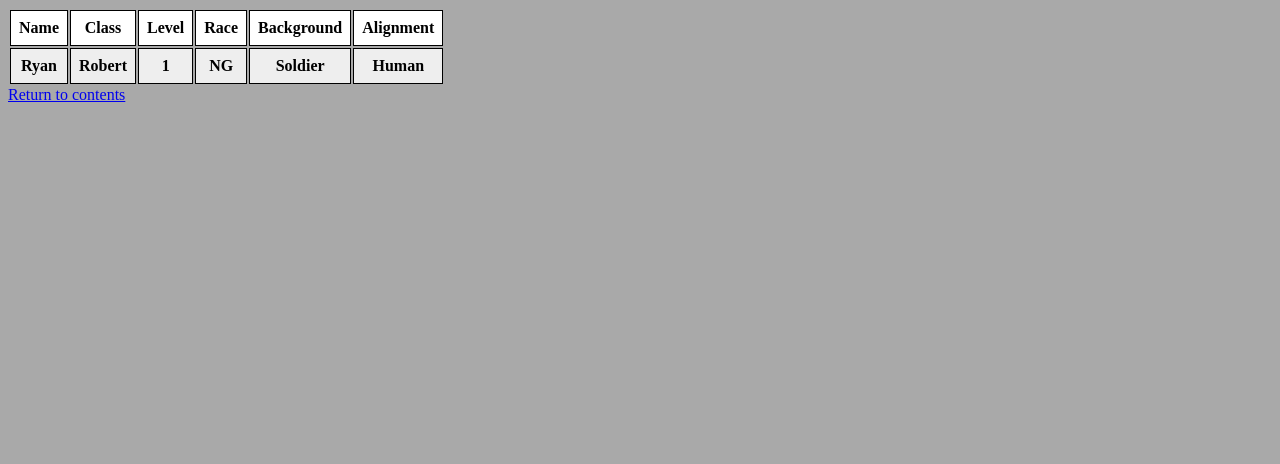
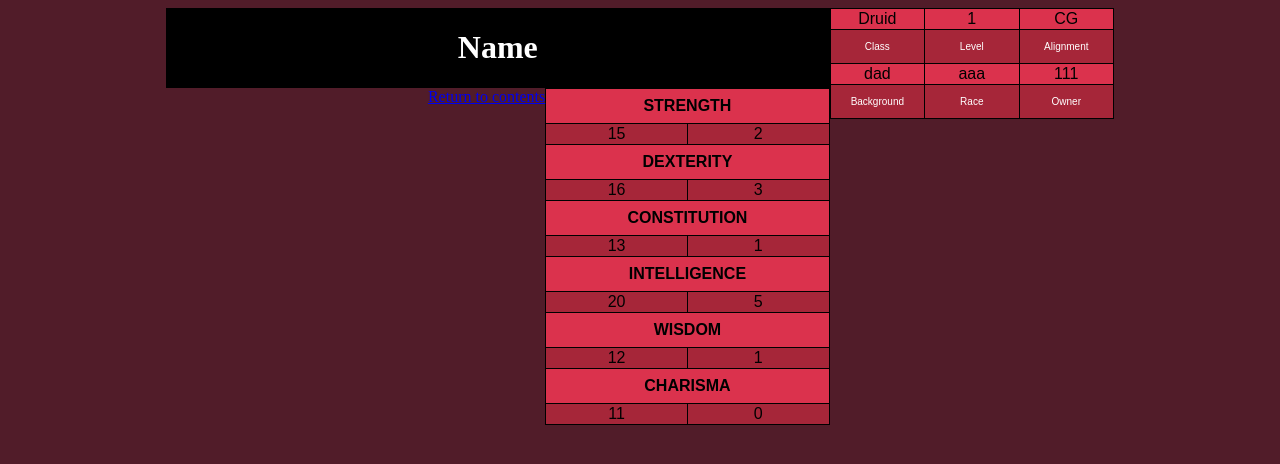
Before and after one commit to Dinnoman17441/CharacterSheetDatabase-v.0, a Flask app: page /view/1 in a window 1280 px wide. Shown: the top 464 px of the page. Run offline with Flask 2, Linux system fonts and the light colour scheme; data comes from the database, SQL or seed files in the repository; lists and menus that the app fills with data are empty.

Commit message:
0.8 | Added new sheet info, starting spell implementation

```diff
--- a/static/styles.css
+++ b/static/styles.css
@@ -1,39 +1,125 @@
+body {
+  background-color: #511C29;
+}
+
+nav ul {
+  list-style-type: none;
+  margin: 0;
+  padding: 0;
+  overflow: hidden;
+  background-color: #56494E;
+}
+
+nav li {
+  float: right;
+}
+
+p {
+  color: white;
+}
+
+#headtitle {
+  color: white;
+  margin: 0;
+  padding: 0;
+  overflow: hidden;
+  text-align: center;
+  background-color: black;
+}
+
+nav li a {
+  display: block;
+  color: white;
+  text-align: center;
+  padding: 14px 16px;
+  text-decoration: none;
+  font-size: 24px;
+}
+
+nav li a:hover {
+  background-color: #111;
+}
+
+#addsheet p, a {
+  float: right;
+}
+
+/* contents layout */
 #contents {
+  margin: auto;
+}
+
+#contents table {
   font-family: arial, sans-serif;
   border-collapse: collapse;
   width: 100%;
 }
 
-  td, th {
-    border: 1px solid #000000;
+#contents td, th {
+  border: 1px solid black;
   text-align: center;
   padding: 8px;
 }
 
-  tr:nth-child(even) {
-    background-color: #eeeeee;
+#contents tr:nth-child(even) {
+  background-color: #A62639;
 }
 
-  tr:nth-child(odd) {
-    background-color: white;
+#contents tr:nth-child(odd) {
+  background-color:#DB324D;
 }
 
-#backpackHeader {
-  text-align: center;
-  text-shadow: 2px 2px 5px cyan;
+
+/* layout when viewing a sheet */
+
+
+#sheet {
+  margin: auto;
+  width: 75%;
 }
 
-body {
-  background-color: darkgrey;
+.charactername {
+  color: white;
+  margin: auto;
+  float: left;
+  width: 70%;
+  overflow: hidden;
+  text-align: center;
+  background-color: black;
 }
 
-#navbarlol {
+#sheet table {
   font-family: arial, sans-serif;
-  color: black;
-  text-align: center
+  border-collapse: collapse;
+  margin: auto;
+  float: right;
+  width: 30%;
 }
 
-#login {
-  font-family: Arial, Helvetica, sans-serif;
+#sheet p {
+  font-size: 10px;
+}
+
+#sheet td, th {
+  border: 1px solid black;
+  text-align: center;
+  width: 33%;
+}
+
+#sheet tr:nth-child(even) {
+  background-color: #A62639;
+}
+
+#sheet tr:nth-child(odd) {
+  background-color:#DB324D;
+}
+
+#newsheet {
+  color: white;
+}
+
+#newsheet table {
+  font-family: arial, sans-serif;
   border-collapse: collapse;
+  width: 50%;
 }
--- a/templates/login.html
+++ b/templates/login.html
@@ -11,7 +11,7 @@
     <h1>LOGIN</h1>
     <desc>{{ error }}</desc>
     <form action="/login" method="POST">
-        <table id = "login">
+        <table id ="login">
             <tr>
                 <th>Username</th>
                 <th>Password</th>
--- a/templates/viewsheet.html
+++ b/templates/viewsheet.html
@@ -8,29 +8,98 @@
     <title>Viewing Character</title>
 </head>
 <body>
-    <form action="/view/{{ request.view_args.CharID }}" method="POST">
-        <table>
-            <tr>
-                <th><b>Name</b></th>
-                <th><b>Class</b></th>
-                <th><b>Level</b></th>
-                <th><b>Race</b></th>
-                <th><b>Background</b></th>
-                <th><b>Alignment</b></th>
-            </tr>
-            {% for item in sheets %}
+    <div id="sheet">
+        {% for item in sheets %}
+        <div class = "charactername">
+            <h1>{{ item.CharacterName }}</h1>
+        </div>
+        <div class="sheetinfo">
+            <table>
                 <tr>
-                    <th>{{ item.CharacterName }}</th>
-                    <th>{{ item.CharacterClass }}</th>
-                    <th>{{ item.Level }}</th>
-                    <th>{{ item.Alignment }}</th>
-                    <th>{{ item.Background }}</th>
-                    <th>{{ item.Race }}</th>
+                    <td>{{ item.CharacterClass }}</td>
+                    <td>{{ item.Level }}</td>
+                    <td>{{ item.Alignment }}</td>
                 </tr>
-            {% endfor %}
-        </table>
-    </form>
+                <tr>
+                    <td><p>Class</p></td>
+                    <td><p>Level</p></td>
+                    <td><p>Alignment</p></td>
+                </tr>
+                <tr>
+                    <td>{{ item.Background }}</td>
+                    <td>{{ item.Race }}</td>
+                    <td>{{ item.owner.username }}</td>
+                </tr>
+                <tr>
+                    <td><p>Background</p></td>
+                    <td><p>Race</p></td>
+                    <td><p>Owner</p></td>
+                </tr>
+            </table>
+        </div>
+        <div id="mainstats">
+            <table>
+                <tr>
+                    <th colspan="2">STRENGTH</th>
+                </tr>
+                <tr>
+                    <td>{{ item.STR }}</td>
+                    <td>{{ item.STRMod }}</td>
+                </tr>
+                <tr>
+                    <th colspan="2">DEXTERITY</th>
+                </tr>
+                <tr>
+                    <td>{{ item.DEX }}</td>
+                    <td>{{ item.DEXMod }}</td>
+                </tr>
+                <tr>
+                    <th colspan="2">CONSTITUTION</th>
+                </tr>
+                <tr>
+                    <td>{{ item.CON }}</td>
+                    <td>{{ item.CONMod }}</td>
+                </tr>
+                <tr>
+                    <th colspan="2">INTELLIGENCE</th>
+                </tr>
+                <tr>
+                    <td>{{ item.INT }}</td>
+                    <td>{{ item.INTMod }}</td>
+                </tr>
+                <tr>
+                    <th colspan="2">WISDOM</th>
+                </tr>
+                <tr>
+                    <td>{{ item.WIS }}</td>
+                    <td>{{ item.WISMod }}</td>
+                </tr>
+                <tr>
+                    <th colspan="2">CHARISMA</th>
+                </tr>
+                <tr>
+                    <td>{{ item.CHA }}</td>
+                    <td>{{ item.CHAMod }}</td>
+                </tr>
+            </table>
+        </div>
+    </div>
+        {% endfor %}
+    {% for item in sheets %}
+        {% if current_user == item.owner %}
+            <form action="/edit/{{ item.CharID }}" method="GET">
+                <input type ="submit" value="Edit">
+            </form>
+            <form action="/delete" method="POST">
+                <input type="hidden" name="c_id" value="{{ item.CharID }}">
+                <input type="submit" value="Delete">
+            </form>
+            <form action="/spells/{{ item.CharID }}" method="GET">
+                <input type="submit" value="Spells">
+            </form>
+        {% endif %}
+    {% endfor %}
+
     <a href="/">Return to contents</a>
-
 </body>
 </html>
```
Also changed, not shown: charactersheet.py (+206 -8 lines), templates/contents.html (+29 -34 lines), templates/newsheet.html (+55 -2 lines), charactersheets.db. Lines whose indentation alone changed are shown as unchanged.
